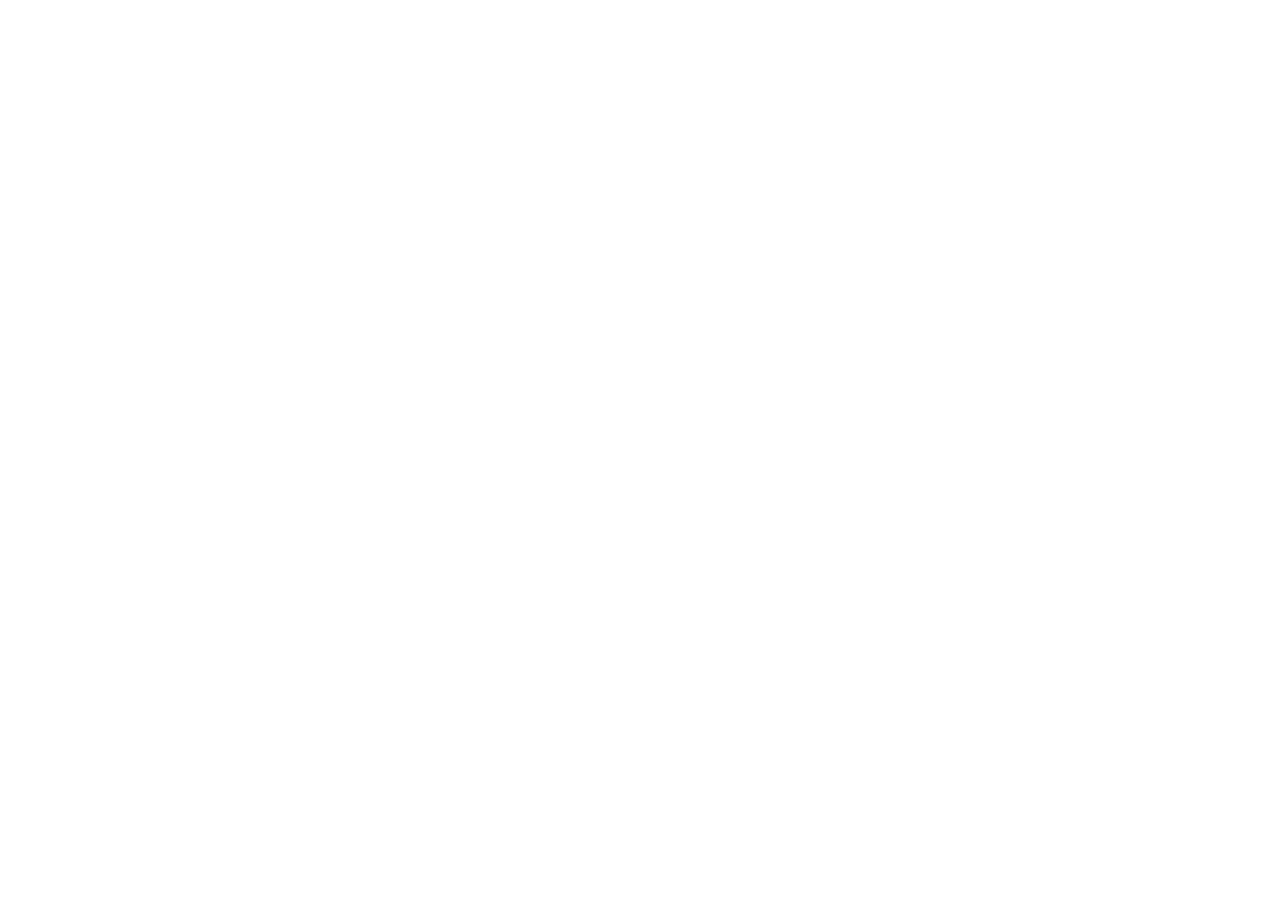
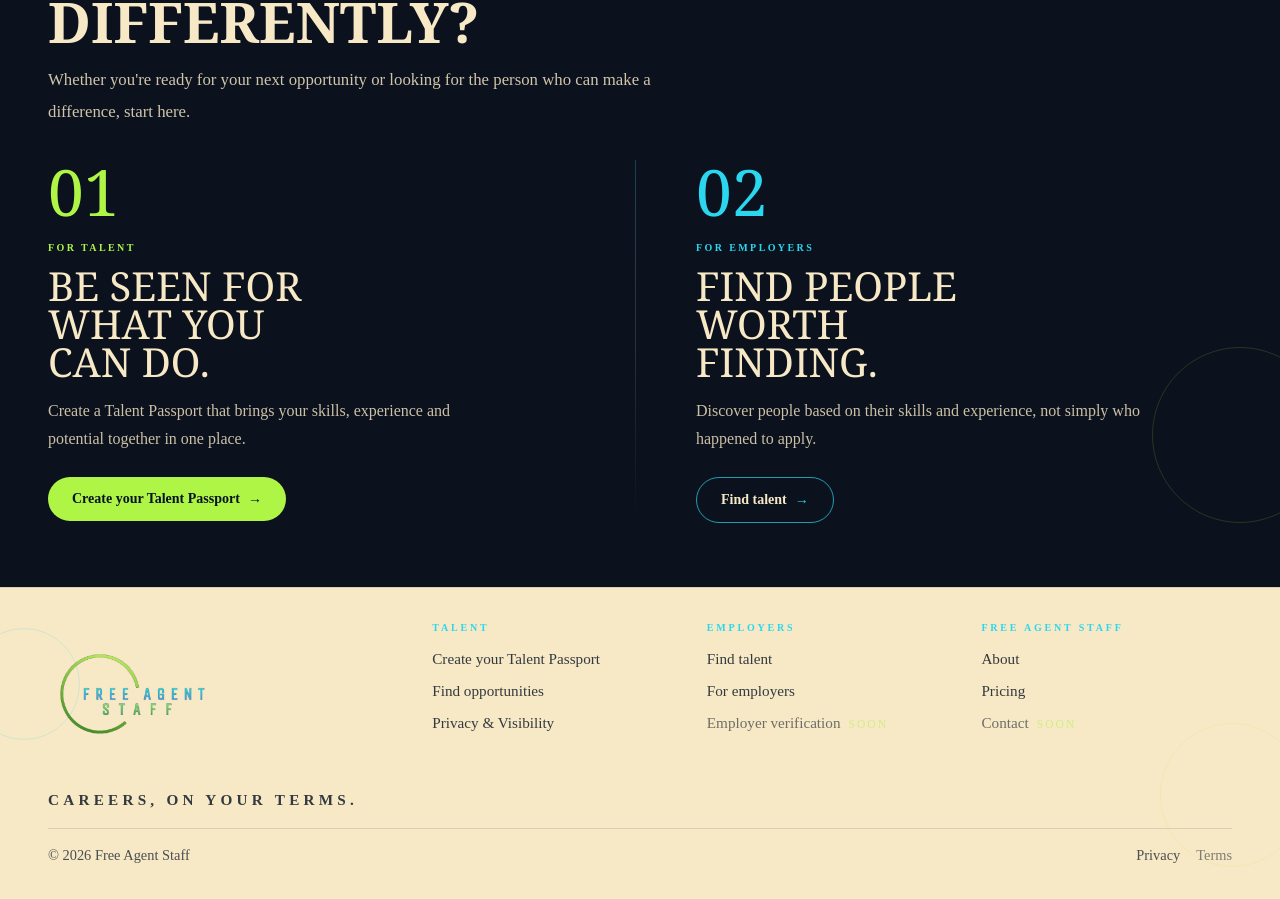
Before and after one commit to davejavor1-gif/freeagentstaff-v2, a Next.js app: page / in a window 1280 px wide. Shown: the part 4917-5816 px from the top of the page. Before the commit the page ends 4712 px from the top, so only its background shows below. Built offline with nearby package versions, Linux system fonts and the light colour scheme; no server answers.

Commit message:
Complete homepage QA and final link fixes

```diff
--- a/app/page.tsx
+++ b/app/page.tsx
@@ -9,18 +9,21 @@
     description: "Showcase your skills, experience and achievements in one powerful profile.",
     icon: IdCard,
     tone: "lime" as const,
+    href: "/builder",
   },
   {
     title: "Confidential Mode",
     description: "Explore opportunities privately. You control who sees what and when.",
     icon: Lock,
     tone: "cyan" as const,
+    href: "/settings/privacy",
   },
   {
     title: "Verified Employers",
     description: "Connect with trusted employers who are verified for your peace of mind.",
     icon: ShieldCheck,
     tone: "lime" as const,
+    href: "/find-talent",
   },
 ];
 
@@ -526,6 +529,161 @@
   );
 }
 
+function FinalConversionSection() {
+  return (
+    <section className="relative overflow-hidden border-t border-[#2bd7ef]/12 bg-[#0B111D] text-[#f7e8c6]">
+      <div className="pointer-events-none absolute left-[-3rem] top-12 h-36 w-36 rounded-full border border-[#2bd7ef]/18" />
+      <div className="pointer-events-none absolute bottom-16 right-[-3rem] h-44 w-44 rounded-full border border-[#aff546]/16" />
+      <div className="pointer-events-none absolute left-[54%] top-24 hidden h-24 w-24 rounded-full border border-[#f7e8c6]/12 lg:block" />
+
+      <div className="relative mx-auto max-w-7xl px-6 py-8 sm:px-8 sm:py-12 lg:px-12 lg:py-16">
+        <div className="max-w-3xl">
+          <p className="text-[11px] font-semibold uppercase tracking-[0.3em] text-[#2bd7ef]">Your Next Move</p>
+          <h2 className="mt-3 max-w-[11.5ch] font-serif text-[clamp(2.2rem,4.5vw,3.4rem)] font-semibold uppercase leading-[0.95] text-[#f7e8c6] sm:max-w-[13ch] sm:text-[3rem] lg:text-[3.5rem]">
+            READY TO DO
+            <span className="block">CAREERS DIFFERENTLY?</span>
+          </h2>
+          <p className="mt-4 max-w-2xl text-[1rem] leading-7 text-[#f7e8c6]/84 sm:text-[1.05rem] sm:leading-8">
+            Whether you&apos;re ready for your next opportunity or looking for the person who can make a difference, start here.
+          </p>
+        </div>
+
+        <div className="mt-6 grid gap-5 sm:mt-8 sm:gap-8 lg:grid-cols-[minmax(0,1fr)_minmax(0,1fr)] lg:gap-0 xl:gap-4">
+          <div className="relative lg:pr-8 xl:pr-12">
+            <div className="pointer-events-none absolute right-[-0.25rem] top-0 hidden h-full w-px bg-gradient-to-b from-[#2bd7ef]/25 via-[#f7e8c6]/15 to-transparent lg:block" />
+            <p className="font-serif text-[3.2rem] leading-none text-[#aff546] sm:text-[4rem]">01</p>
+            <p className="mt-4 text-[10px] font-semibold uppercase tracking-[0.24em] text-[#aff546]">FOR TALENT</p>
+            <h3 className="mt-3 max-w-[12ch] font-serif text-[1.95rem] leading-[0.95] text-[#f7e8c6] sm:text-[2.28rem] lg:text-[2.4rem] xl:text-[2.5rem]">
+              BE SEEN FOR
+              <span className="block">WHAT YOU CAN DO.</span>
+            </h3>
+            <p className="mt-4 max-w-[28rem] text-[0.96rem] leading-7 text-[#f7e8c6]/82 sm:text-[1rem]">
+              Create a Talent Passport that brings your skills, experience and potential together in one place.
+            </p>
+            <Link
+              href="/builder"
+              className="mt-6 inline-flex items-center rounded-full bg-[#aff546] px-5 py-2.75 text-[0.86rem] font-semibold text-[#071321] transition duration-300 hover:-translate-y-0.5 hover:bg-[#9fea37] max-[359px]:w-full sm:px-6 sm:py-3 sm:text-sm"
+            >
+              Create your Talent Passport
+              <span className="ml-2">→</span>
+            </Link>
+          </div>
+
+          <div className="relative border-t border-[#f7e8c6]/12 pt-7 sm:pt-8 lg:border-t-0 lg:pl-8 lg:pt-0 xl:pl-12">
+            <p className="font-serif text-[3.2rem] leading-none text-[#2bd7ef] sm:text-[4rem]">02</p>
+            <p className="mt-4 text-[10px] font-semibold uppercase tracking-[0.24em] text-[#2bd7ef]">FOR EMPLOYERS</p>
+            <h3 className="mt-3 max-w-[12ch] font-serif text-[1.95rem] leading-[0.95] text-[#f7e8c6] sm:text-[2.28rem] lg:text-[2.4rem] xl:text-[2.5rem]">
+              FIND PEOPLE
+              <span className="block">WORTH FINDING.</span>
+            </h3>
+            <p className="mt-4 max-w-[28rem] text-[0.96rem] leading-7 text-[#f7e8c6]/82 sm:text-[1rem]">
+              Discover people based on their skills and experience, not simply who happened to apply.
+            </p>
+            <Link
+              href="/find-talent"
+              className="mt-6 inline-flex items-center rounded-full border border-[#2bd7ef]/70 bg-transparent px-5 py-2.75 text-[0.86rem] font-semibold text-[#f7e8c6] transition duration-300 hover:-translate-y-0.5 hover:bg-[#2bd7ef]/12 max-[359px]:w-full sm:px-6 sm:py-3 sm:text-sm"
+            >
+              Find talent
+              <span className="ml-2 text-[#2bd7ef]">→</span>
+            </Link>
+          </div>
+        </div>
+      </div>
+    </section>
+  );
+}
+
+function HomeFooter() {
+  const groups = [
+    {
+      title: "TALENT",
+      items: [
+        { label: "Create your Talent Passport", href: "/builder" },
+        { label: "Find opportunities", href: "/find-talent" },
+        { label: "Privacy & Visibility", href: "/settings/privacy" },
+      ],
+    },
+    {
+      title: "EMPLOYERS",
+      items: [
+        { label: "Find talent", href: "/find-talent" },
+        { label: "For employers", href: "/login" },
+        { label: "Employer verification", href: undefined, disabled: true },
+      ],
+    },
+    {
+      title: "FREE AGENT STAFF",
+      items: [
+        { label: "About", href: "/about" },
+        { label: "Pricing", href: "/pricing" },
+        { label: "Contact", href: undefined, disabled: true },
+      ],
+    },
+  ];
+
+  return (
+    <footer className="relative overflow-hidden border-t border-[#071321]/12 bg-[#f7e8c6] text-[#071321]">
+      <div className="pointer-events-none absolute left-[-2rem] top-10 h-28 w-28 rounded-full border border-[#2bd7ef]/18" />
+      <div className="pointer-events-none absolute bottom-8 right-[-1.5rem] h-36 w-36 rounded-full border border-[#aff546]/16" />
+
+      <div className="relative mx-auto flex max-w-7xl flex-col gap-4 px-5 py-5 sm:px-8 sm:py-8 lg:px-12 lg:py-8">
+        <div className="grid gap-6 lg:grid-cols-[1.15fr_0.8fr_0.8fr_0.8fr]">
+          <div className="max-w-[20rem]">
+            <Link href="/" className="inline-flex items-center">
+              <Image src="/FullLogo-clean-v2.png" alt="Free Agent Staff" width={220} height={76} className="h-auto w-[170px] object-contain sm:w-[190px]" />
+            </Link>
+            <p className="mt-2.5 text-[0.9rem] font-semibold uppercase tracking-[0.28em] text-[#071321]/82 sm:text-[0.95rem]">
+              CAREERS, ON YOUR TERMS.
+            </p>
+          </div>
+
+          {groups.map((group) => (
+            <div key={group.title} className="min-w-0">
+              <p className="text-[10px] font-semibold uppercase tracking-[0.28em] text-[#2bd7ef]">{group.title}</p>
+              <ul className="mt-3 space-y-2">
+                {group.items.map((item) => {
+                  const itemClassName = "block text-[0.95rem] leading-6 text-[#071321]/82 transition duration-200 hover:-translate-x-0.5 hover:text-[#2bd7ef]";
+
+                  if (item.disabled || !item.href) {
+                    return (
+                      <li key={item.label}>
+                        <span className={`${itemClassName} cursor-default opacity-70`}>
+                          {item.label}
+                          <span className="ml-2 text-[0.72rem] uppercase tracking-[0.18em] text-[#aff546]/80">soon</span>
+                        </span>
+                      </li>
+                    );
+                  }
+
+                  return (
+                    <li key={item.label}>
+                      <Link href={item.href} className={itemClassName}>
+                        {item.label}
+                      </Link>
+                    </li>
+                  );
+                })}
+              </ul>
+            </div>
+          ))}
+        </div>
+
+        <div className="border-t border-[#071321]/12 pt-4">
+          <div className="flex flex-col gap-2.5 text-[0.9rem] text-[#071321]/72 sm:flex-row sm:items-center sm:justify-between">
+            <p>© 2026 Free Agent Staff</p>
+            <div className="flex flex-wrap items-center gap-4">
+              <Link href="/privacy" className="transition hover:text-[#2bd7ef]">
+                Privacy
+              </Link>
+              <span className="cursor-default opacity-70">Terms</span>
+            </div>
+          </div>
+        </div>
+      </div>
+    </footer>
+  );
+}
+
 export default function Home() {
   return (
     <main className="bg-[#0B111D] text-[#f7e8c6]">
@@ -606,13 +764,20 @@
                     <p className="mt-1.5 text-[0.98rem] leading-6 text-[#071321]/86 sm:mt-3 sm:text-lg sm:leading-8">
                       {feature.description}
                     </p>
+                    {feature.href ? (
                       <Link
-                      href="#"
+                        href={feature.href}
                         className={`mt-2 inline-flex items-center text-[0.98rem] font-medium transition hover:translate-x-0.5 sm:mt-5 sm:text-lg ${linkClass}`}
                       >
                         Learn more
                         <span className="ml-2">→</span>
                       </Link>
+                    ) : (
+                      <span className={`mt-2 inline-flex items-center text-[0.98rem] font-medium sm:mt-5 sm:text-lg ${linkClass} opacity-70`}>
+                        Learn more
+                        <span className="ml-2">→</span>
+                      </span>
+                    )}
                   </div>
                 </div>
               </article>
@@ -805,6 +970,9 @@
           </div>
         </div>
       </section>
+
+      <FinalConversionSection />
+      <HomeFooter />
     </main>
   );
 }
```
Lines whose indentation alone changed are shown as unchanged.
